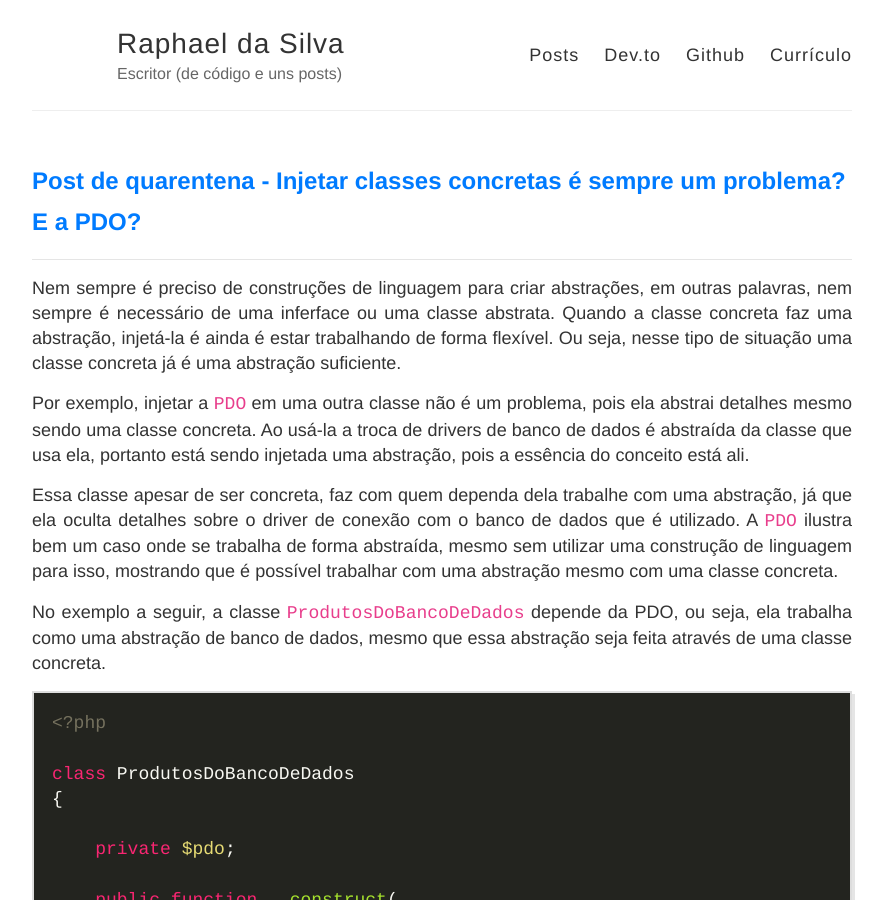
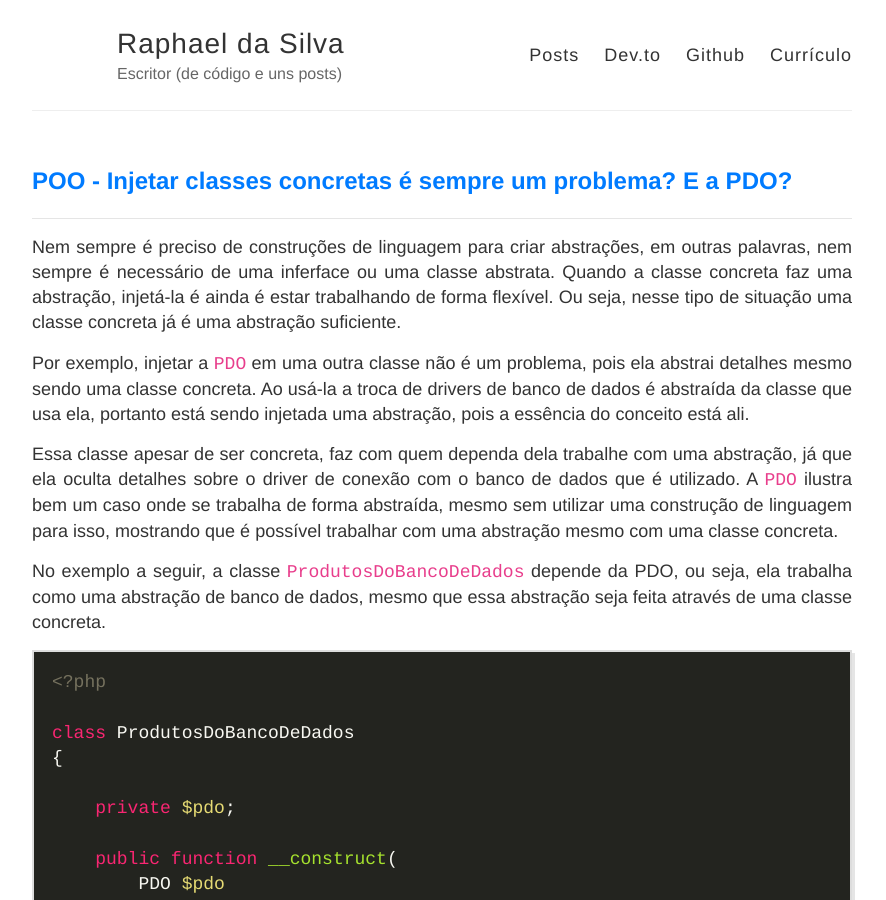
Before and after one commit to raphael-da-silva/raphael-da-silva.github.io, a Jekyll site: the page built from _posts/2021-06-04-injecao-pdo.md, in a window 1280 px wide and 900 px high. Shown: the whole window, without its empty margins (198-1084 px from the left). Built offline with Jekyll 4.4.1, drawn with Linux system fonts in a browser that asks for light colours; nearby versions of some CDN libraries.

Commit message:
Update 2021-06-04-injecao-pdo.md

```diff
--- a/_posts/2021-06-04-injecao-pdo.md
+++ b/_posts/2021-06-04-injecao-pdo.md
@@ -1,6 +1,6 @@
 ---
 layout: post
-title: Post de quarentena - Injetar classes concretas é sempre um problema? E a PDO?
+title: POO - Injetar classes concretas é sempre um problema? E a PDO?
 ---
 
 Nem sempre é preciso de construções de linguagem para criar abstrações, em outras palavras, nem sempre é necessário de uma inferface ou uma classe abstrata. Quando a classe concreta faz uma abstração, injetá-la é ainda é estar trabalhando de forma flexível. Ou seja, nesse tipo de situação uma classe concreta já é uma abstração suficiente.
```
